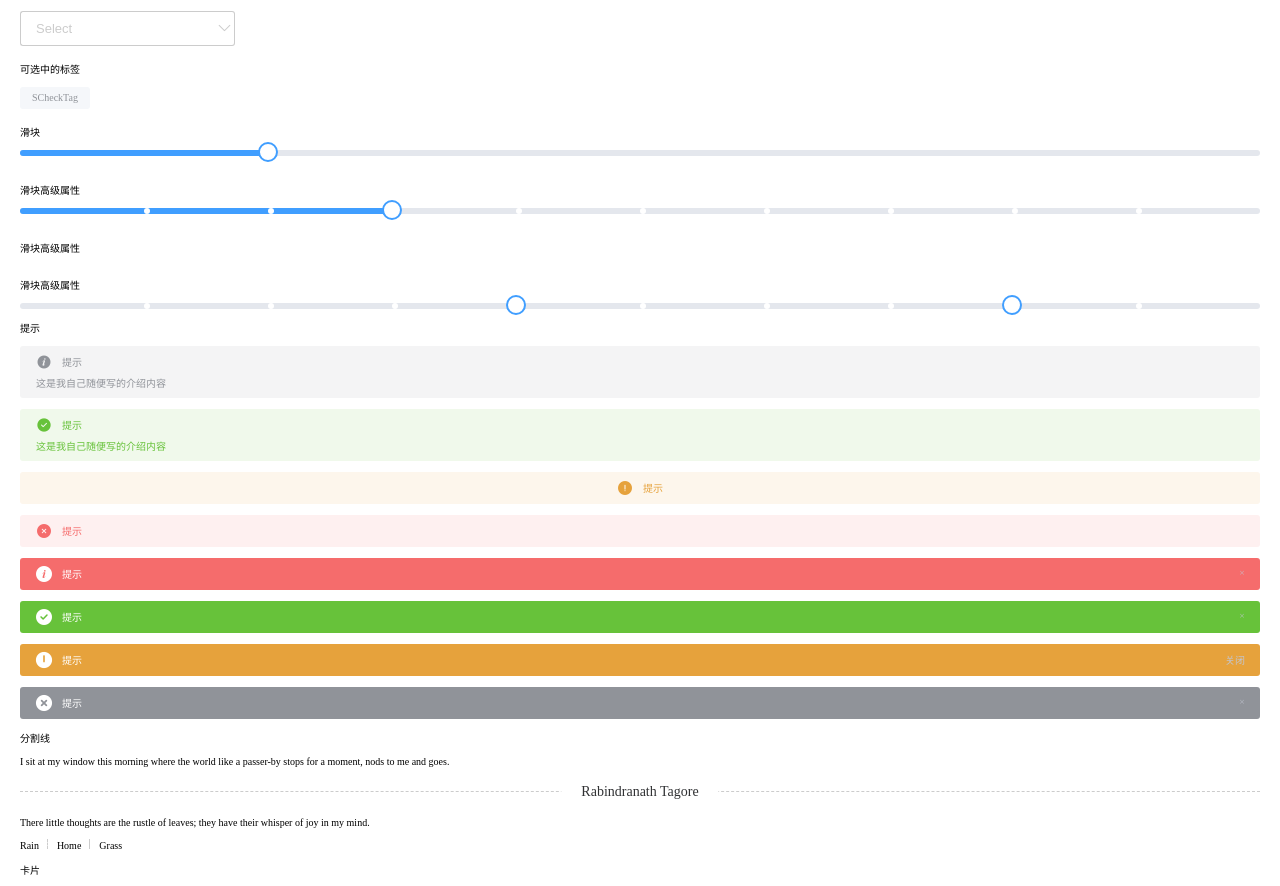
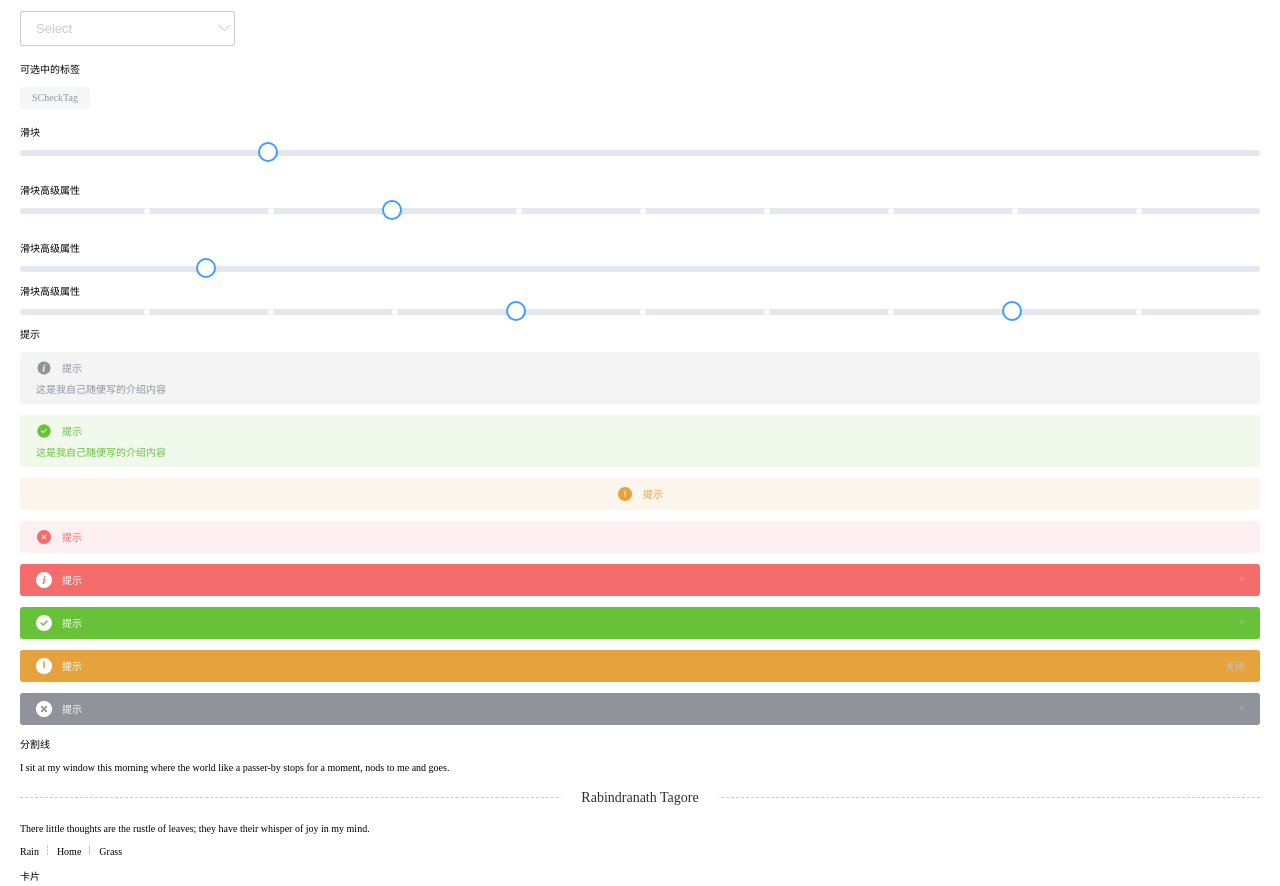
Before and after one commit to shengbenqiang/SComponent, a Vue app: page / in a window 1280 px wide. Shown: the part 1284-2170 px from the top of the page. Built offline with nearby package versions, Linux system fonts and the light colour scheme.

Commit message:
0.0.20 修改拖拽后的数值计算逻辑

```diff
--- a/src/App.vue
+++ b/src/App.vue
@@ -240,13 +240,11 @@
   <br>
   <div style="margin-top: 15px">滑块高级属性</div>
   <br>
-<!--  <s-slider-->
-<!--    v-model="sliderThree"-->
-<!--    show-input-->
-<!--    :step="10"-->
-<!--    :mini="1"-->
-<!--    :max="200"-->
-<!--  />-->
+  <s-slider
+    v-model="sliderThree"
+    :step="10"
+    :max="200"
+  />
   <br>
   <div>滑块高级属性</div>
   <br>
@@ -526,7 +524,7 @@ export default {
       checked: false,
       sliderNum: 20,
       sliderTo: 30,
-      sliderThree: 10,
+      sliderThree: 15,
       sliderFour: [4, 8],
       activeOneName: 'first'
     }
--- a/src/components/SSlider/SSlider.vue
+++ b/src/components/SSlider/SSlider.vue
@@ -70,7 +70,7 @@
 </template>
 
 <script>
-import { defineComponent, ref, provide, toRefs, watch, onMounted, nextTick, computed } from 'vue'
+import { defineComponent, ref, provide, toRefs, onMounted, nextTick, computed } from 'vue'
 import './SSlider.css'
 import SSliderButton from './SSliderButton'
 import SInputNumber from '@/components/SInputNumber/SInputNumber'
@@ -132,7 +132,7 @@ export default defineComponent({
       default: false
     }
   },
-  setup (props, { emit }) {
+  setup (props) {
     const firstBallBrag = ref(false)
     const firstButton = ref(null)
     const firstValue = ref(isArr(props.modelValue) ? props.modelValue[0] : props.modelValue)
@@ -161,7 +161,7 @@ export default defineComponent({
       firstValue.value = val
     }
 
-    const lineClick = (event) => {
+    const lineClick = () => {
       console.log('单点击事件')
     }
 
@@ -190,36 +190,17 @@ export default defineComponent({
       resetSize
     })
 
-    watch(firstValue, (val) => {
-      selectLine.value = { width: `${val}%` }
-      if (props.formatTooltip) {
-        inputNum.value = Math.floor((val / 100) * props.max)
-      } else {
-        inputNum.value = Math.round((val / 100) * props.max)
-      }
-      emit('update:modelValue', val)
-    })
-
-    watch(inputNum, (val) => {
-      if (!props.formatTooltip) {
-        firstValue.value = Math.round((val / props.max) * 100)
-        firstButton.value.setPosition(Math.round((val / props.max) * 100))
-      }
-    })
-
     onMounted(async () => {
       window.addEventListener('resize', resetSize)
       await nextTick()
       resetSize()
       handleStops()
       if (isArr(props.modelValue)) {
-        console.log()
         firstButton.value.setPosition((props.modelValue[0] / props.max) * 100)
         secondButton.value.setPosition((props.modelValue[1] / props.max) * 100)
       } else {
         inputNum.value = props.modelValue
         firstButton.value.setPosition(props.modelValue)
-        selectLine.value = { width: `${props.modelValue}%` }
       }
     })
 
--- a/src/components/SSlider/SSliderButton.vue
+++ b/src/components/SSlider/SSliderButton.vue
@@ -76,7 +76,7 @@ export default defineComponent({
 
     const currentPosition = computed(() => {
       return `${
-        ((props.modelValue - mini.value) / (max.value - mini.value)) * 100
+          ((props.modelValue - mini.value) / (max.value - mini.value)) * 100
       }%`
     })
 
@@ -134,6 +134,9 @@ export default defineComponent({
           diff = ((currentX.value - startX.value) / sliderSize.value) * 100
         }
         newPosition.value = startPosition.value + diff
+        if (newPosition.value < mini.value || newPosition.value > max.value) {
+          return
+        }
         setPosition(newPosition.value)
       }
     }
@@ -149,10 +152,11 @@ export default defineComponent({
     const setPosition = (percent) => {
       if (percent === null || isNaN(percent)) { return }
       if (percent < 0) {
-        newPosition.value = 0
+        percent = 0
       } else if (percent > 100) {
-        newPosition.value = 100
+        percent = 100
       }
+      // const realNum = max.value >= 100 ? (max.value - mini.value) / (max.value / 100) : max.value <= 10 ? (max.value - mini.value) : ''
       const lengthPerStep = 100 / ((max.value - mini.value) / step.value)
       const steps = Math.round(percent / lengthPerStep)
       let value = steps * lengthPerStep * (max.value - mini.value) * 0.01 + mini.value
```
Lines whose indentation alone changed are shown as unchanged.
